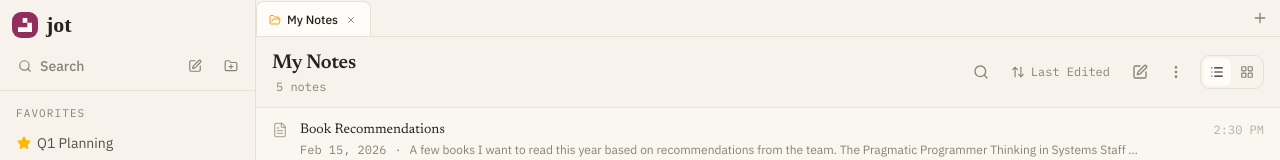
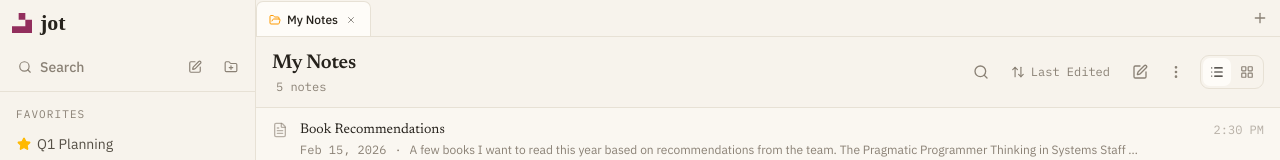
Before and after one commit to Drabblesaur/OfflineRAGNotes, a React (Vite) app in the folder jot_frontend/: page / in a window 1280 px wide. Shown: the top 160 px of the page. Built offline with nearby package versions, Linux system fonts and the light colour scheme; a web font is replaced by a local one.

Commit message:
Updated Logo.tsx

```diff
--- a/jot_frontend/src/components/Logo.tsx
+++ b/jot_frontend/src/components/Logo.tsx
@@ -1,11 +1,9 @@
 export default function Logo() {
   return (
     <span className="inline-flex items-center gap-2">
-      <span className="w-[26px] h-[26px] rounded-lg bg-accent text-paper-card flex items-center justify-center shrink-0">
-        <svg viewBox="0 0 72 72" className="w-[14px] h-[14px] fill-current">
-          <path d="M24 0h24v24H24zm24 24h24v24H48zM0 48h24v24H0zm24 0h24v24H24zm24 0h24v24H48z" />
-        </svg>
-      </span>
+      <svg viewBox="0 0 72 72" className="w-[20px] h-[20px] fill-accent">
+        <path d="M24 0h24v24H24zm24 24h24v24H48zM0 48h24v24H0zm24 0h24v24H24zm24 0h24v24H48z" />
+      </svg>
       <span className="font-hand font-bold text-[22px] leading-none text-ink-900">
         jot
       </span>
```
